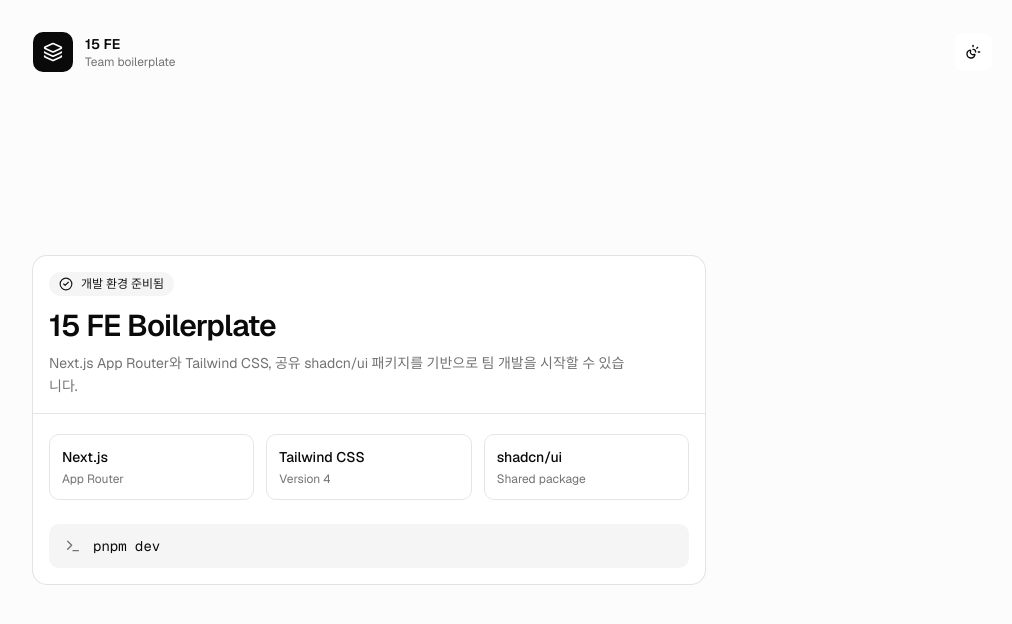
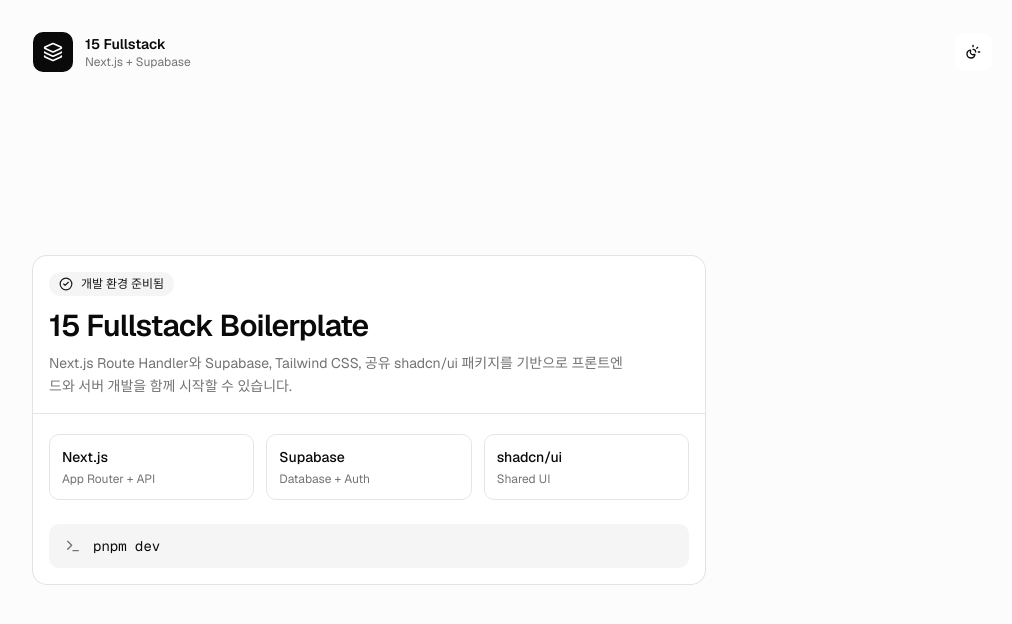
Before and after one commit to singhic/2026-codex-hackathon-15, a Next.js app in the folder apps/web/: page / in a window 1280 px wide. Shown: the top 624 px of the page, without its empty margins (127-1139 px from the left). Built offline with nearby package versions, Linux system fonts and the light colour scheme.

Commit message:
chore: 풀스택 프로젝트 명칭 정리

```diff
--- a/apps/web/app/layout.tsx
+++ b/apps/web/app/layout.tsx
@@ -13,9 +13,9 @@
 })
 
 export const metadata: Metadata = {
-  title: "15 FE Boilerplate",
+  title: "15 Fullstack Boilerplate",
   description:
-    "Next.js, Tailwind CSS, shadcn/ui 기반 팀 프론트엔드 보일러플레이트",
+    "Next.js, Supabase, Tailwind CSS, shadcn/ui 기반 팀 풀스택 보일러플레이트",
 }
 
 export default function RootLayout({
--- a/apps/web/app/page.tsx
+++ b/apps/web/app/page.tsx
@@ -18,8 +18,10 @@
               <Layers3Icon className="size-5" aria-hidden="true" />
             </div>
             <div>
-              <p className="text-sm font-semibold">15 FE</p>
-              <p className="text-xs text-muted-foreground">Team boilerplate</p>
+              <p className="text-sm font-semibold">15 Fullstack</p>
+              <p className="text-xs text-muted-foreground">
+                Next.js + Supabase
+              </p>
             </div>
           </div>
           <ModeToggle />
@@ -40,20 +42,21 @@
                   id="ready-title"
                   className="text-2xl font-semibold tracking-tight sm:text-3xl"
                 >
-                  15 FE Boilerplate
+                  15 Fullstack Boilerplate
                 </h1>
                 <CardDescription className="max-w-xl leading-relaxed">
-                  Next.js App Router와 Tailwind CSS, 공유 shadcn/ui 패키지를
-                  기반으로 팀 개발을 시작할 수 있습니다.
+                  Next.js Route Handler와 Supabase, Tailwind CSS, 공유 shadcn/ui
+                  패키지를 기반으로 프론트엔드와 서버 개발을 함께 시작할 수
+                  있습니다.
                 </CardDescription>
               </div>
             </CardHeader>
             <CardContent className="space-y-6 pt-1">
               <ul className="grid gap-3 sm:grid-cols-3" aria-label="구성 상태">
                 {[
-                  ["Next.js", "App Router"],
-                  ["Tailwind CSS", "Version 4"],
-                  ["shadcn/ui", "Shared package"],
+                  ["Next.js", "App Router + API"],
+                  ["Supabase", "Database + Auth"],
+                  ["shadcn/ui", "Shared UI"],
                 ].map(([name, detail]) => (
                   <li
                     key={name}
--- a/package.json
+++ b/package.json
@@ -1,5 +1,5 @@
 {
-  "name": "15-fe",
+  "name": "2026-codex-hackathon-15",
   "version": "0.0.1",
   "private": true,
   "scripts": {
```
